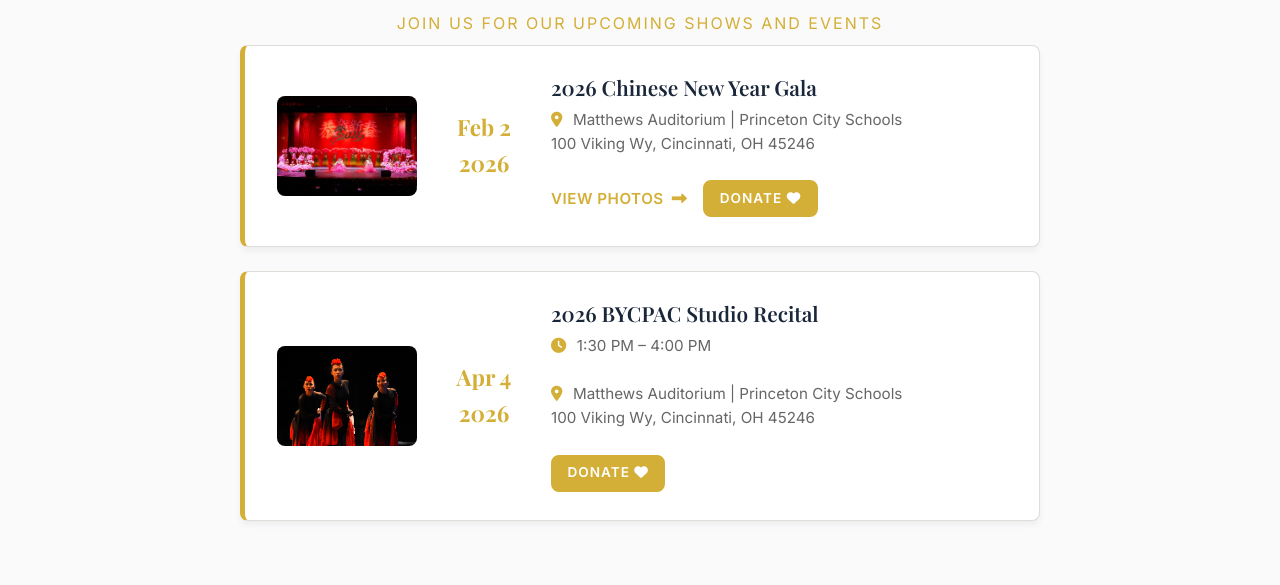
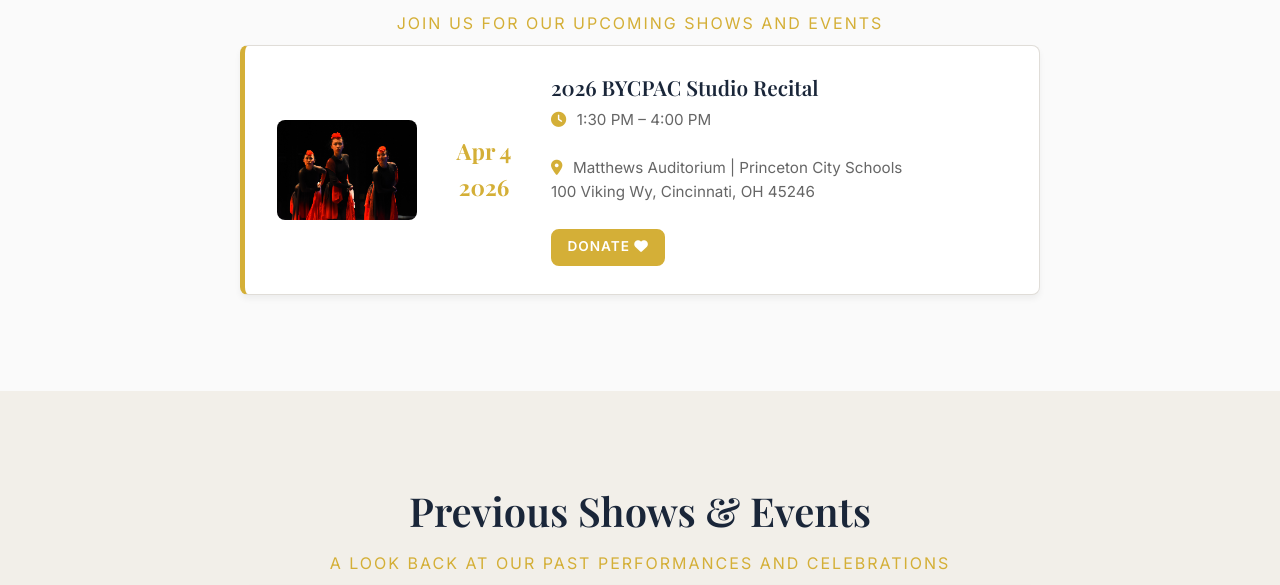
Before and after one commit to huliokk/BYCPAC-Website, a plain HTML site: page index.html in a window 1280 px wide. Shown: the part 2878-3463 px from the top of the page. Drawn offline with nearby package versions, Linux system fonts and the light colour scheme; a web font is replaced by a local one.

Commit message:
Move CNY Gala to previous shows, add photo link

```diff
--- a/index.html
+++ b/index.html
@@ -215,21 +215,6 @@
             </div>
             <div class="events-grid scroll-reveal">
                 <div class="event-card">
-                    <img src="assets/2026CNY.jpg" alt="2026 Chinese New Year Gala" style="width:140px; height:100px; object-fit:cover; border-radius:8px; flex-shrink:0;">
-                    <div class="event-date">
-                        <span class="event-year">Feb 2</span>
-                        <span class="event-year">2026</span>
-                    </div>
-                    <div class="event-info">
-                        <h3 class="event-title">2026 Chinese New Year Gala</h3>
-                        <p class="event-location"><i class="fas fa-map-marker-alt"></i> Matthews Auditorium | Princeton City Schools<br>100 Viking Wy, Cincinnati, OH 45246</p>
-                        <div class="event-actions">
-                            <a href="https://photos.app.goo.gl/V2xzwghWESQLvWpM6" target="_blank" class="link-arrow">View Photos <i class="fas fa-long-arrow-alt-right"></i></a>
-                            <a href="#donate" class="btn btn-donate btn-sm">Donate <i class="fas fa-heart"></i></a>
-                        </div>
-                    </div>
-                </div>
-                <div class="event-card">
                     <img src="assets/2026recitalNew.JPG" alt="2026 BYCPAC Studio Recital" style="width:140px; height:100px; object-fit:cover; border-radius:8px; flex-shrink:0;">
                     <div class="event-date">
                         <span class="event-year">Apr 4</span>
@@ -267,6 +252,7 @@
                         <h3 class="event-title">2026 Chinese New Year Gala</h3>
                         <div class="event-actions">
                             <a href="https://www.facebook.com/share/p/1AYeoDCMea/" target="_blank" class="link-arrow">View on Facebook <i class="fas fa-long-arrow-alt-right"></i></a>
+                            <a href="https://photos.app.goo.gl/V2xzwghWESQLvWpM6" target="_blank" class="link-arrow">View Photos <i class="fas fa-long-arrow-alt-right"></i></a>
                         </div>
                     </div>
                 </div>
```
